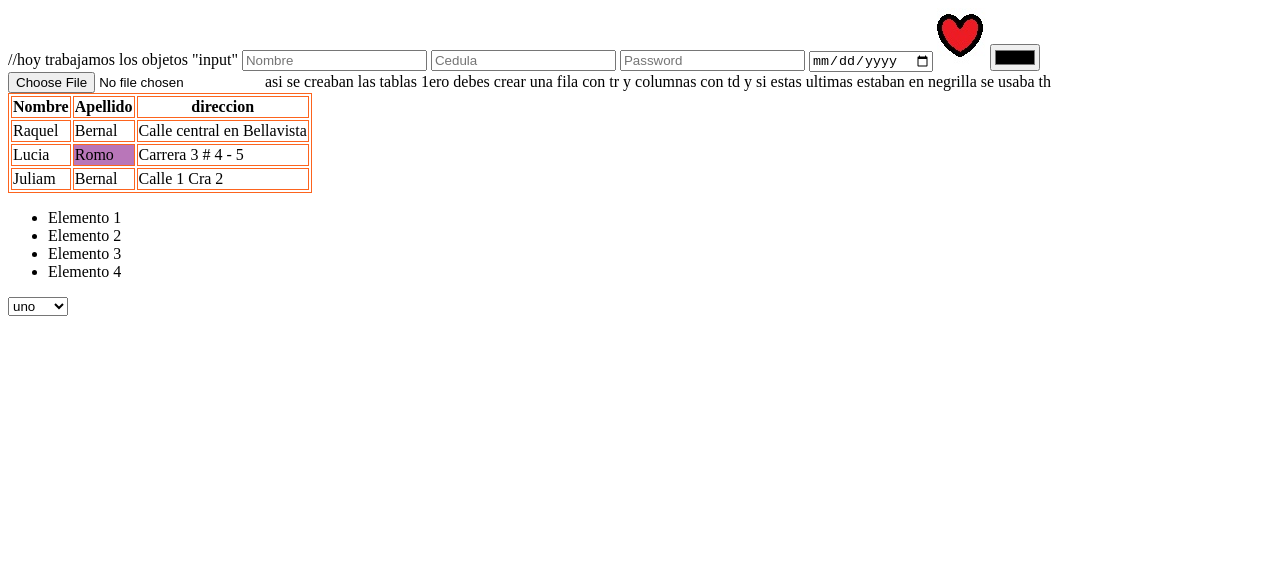
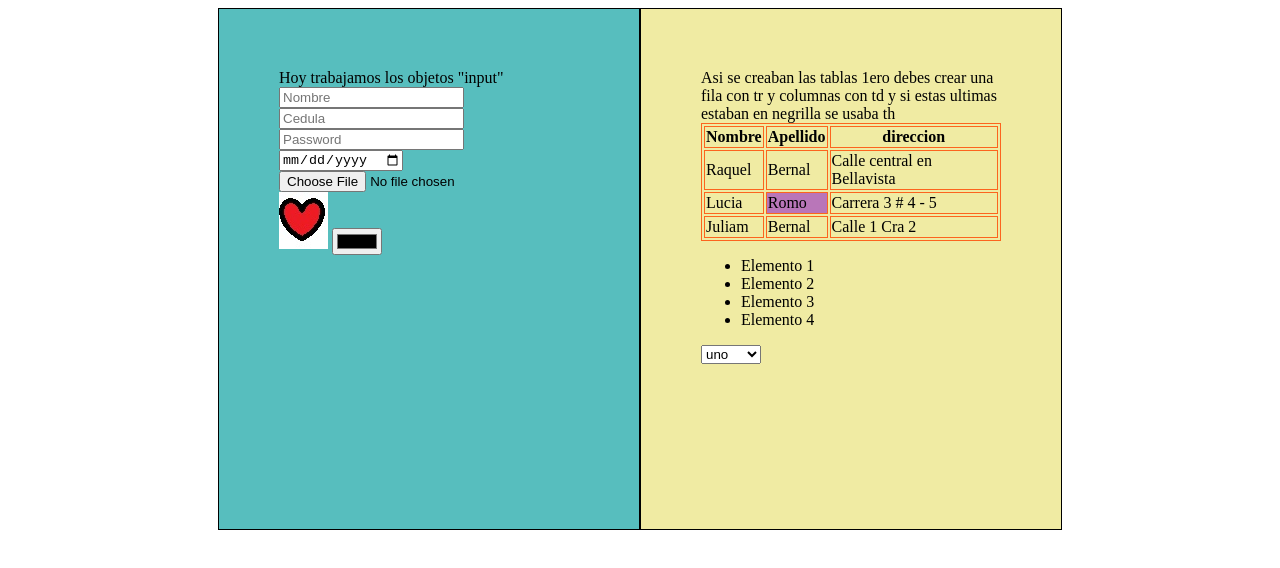
Before and after one commit to RaquelBernalR/MUJER-DIGITAL, a plain HTML site: page 06082021.html in a window 1280 px wide. Drawn offline with Linux system fonts and the light colour scheme.

Commit message:
Se centraron los objetos trabajados listas, listas desplegables, tablas, input: tipo texto, numero, password, fecha, subir archivo, imagen y seleccionar color.

```diff
--- a/06082021.html
+++ b/06082021.html
@@ -19,22 +19,46 @@
      background: rgb(185, 118, 185);
     }
 
+    #container{
+      width: max-content;
+      margin-left: auto;
+      margin-right: auto;
+    }
+    #container1{
+      background-color: rgb(87, 190, 190);
+   	  margin-left: auto;
+	    margin-right: auto;
+      max-inline-size: 300px;
+      padding: 60px;
+
+    }
+
+    #container2{
+      background-color: rgb(240, 235, 163);
+   	  margin-left: auto;
+	    margin-right: auto;
+      max-inline-size: 300px;
+      padding: 60px;
+    }
 
   </style>
+  <div id="container">
 
-   //hoy trabajamos los objetos "input"
+   <div id="container1"style="float:left;width:40%;height:400px;border:1px solid black;">
+      Hoy trabajamos los objetos "input"
+     <input type="text" id="txt_nombre" class="txtcaja" placeholder="Nombre" md= 12>
+     <input type="number" id="txt_cedula" class="txtcaja" placeholder="Cedula" md= 12>
+     <input type="password" id="txt_password" class="txtcaja" placeholder="Password" md= 12>
+     <input type="date" id="txt_fechanacimiento" md= 12>
+     <input type="file" name="txt_file" id="subirarchivos"  md= 12>
+     <input type="image" src="imagenes\corazon.jpg" alt="Lunch" md= 12>
+     <input type="color" name="text_color" id="color"  md= 12>
 
-    <input type="text" id="txt_nombre" class="txtcaja" placeholder="Nombre">
-    <input type="number" id="txt_cedula" class="txtcaja" placeholder="Cedula">
-    <input type="password" id="txt_password" class="txtcaja" placeholder="Password">
-    <input type="date" id="txt_fechanacimiento">
-    <input type="image" src="imagenes\corazon.jpg" alt="Lunch">
-    <input type="color" name="text_color" id="color">
-    <input type="file" name="txt_file" id="subirarchivos">
-
+    </div>
+    <div id="container2"style="float:left;width:40%;height:400px;border:1px solid black;">
      <table>
-      asi se creaban las tablas
-      1ero debes crear una fila con tr y columnas con td y si estas ultimas estaban en negrilla se usaba th
+       Asi se creaban las tablas
+       1ero debes crear una fila con tr y columnas con td y  si estas ultimas estaban en negrilla se usaba th
 
         <tr>
 
@@ -86,6 +110,7 @@
        <option value="3">tres</option>
        <option value="4">cuatro</option>
       </select>
-
+    </div>
+  </div>
 </body>
 </html>
```
Lines whose indentation alone changed are shown as unchanged.
